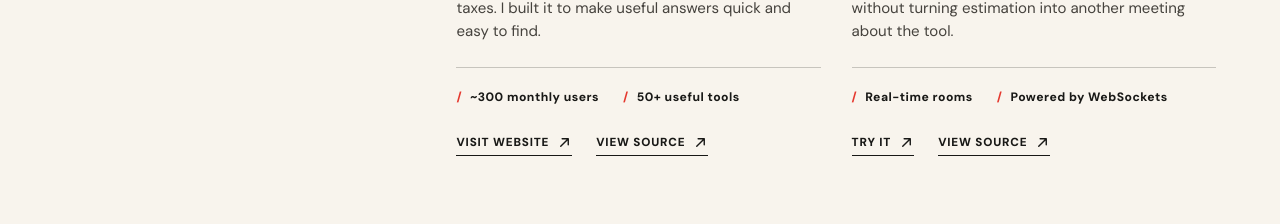
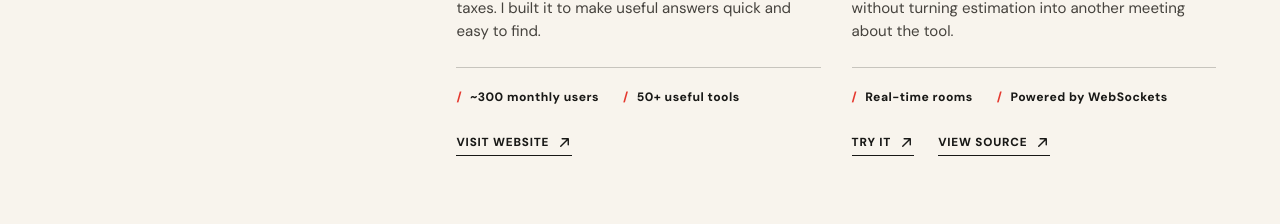
Before and after one commit to saulodefaria/saulofaria, a Next.js app: page / in a window 1280 px wide. Shown: the part 1232-1456 px from the top of the page. Built offline with nearby package versions, Linux system fonts and the light colour scheme.

Commit message:
Remove private Calculaderia repository link

```diff
--- a/app/page.tsx
+++ b/app/page.tsx
@@ -20,10 +20,6 @@ const featuredProjects = [
     imageAlt: "Calculaderia home page showing a library of financial calculators",
     links: [
       { label: "Visit website", href: "https://www.calculaderia.com.br/en" },
-      {
-        label: "View source",
-        href: "https://github.com/saulodefaria/calculaderia",
-      },
     ],
   },
   {
```
